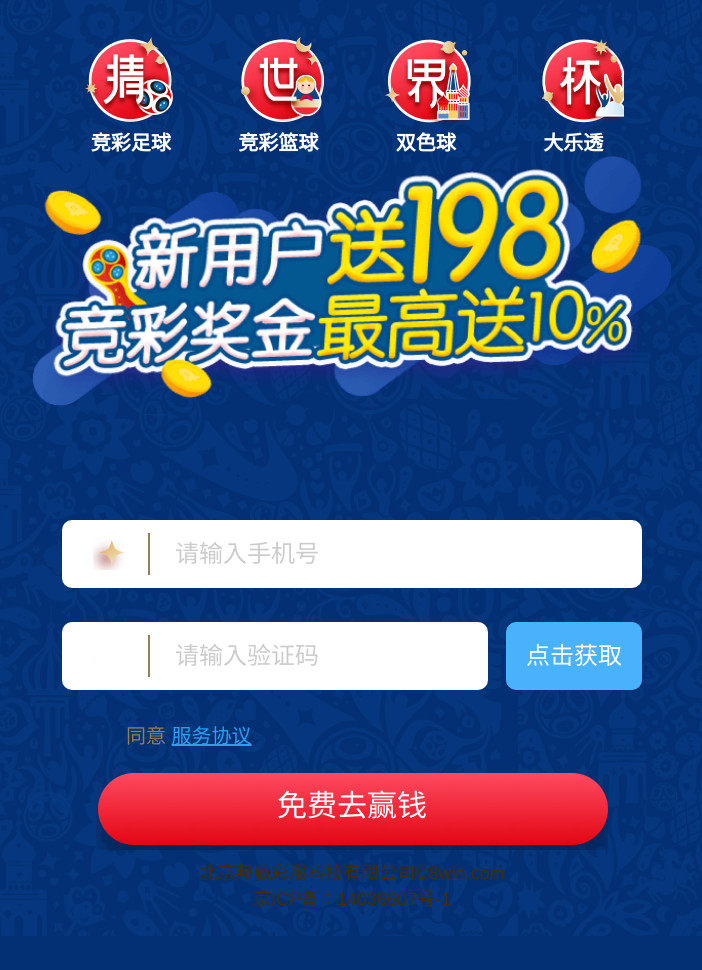
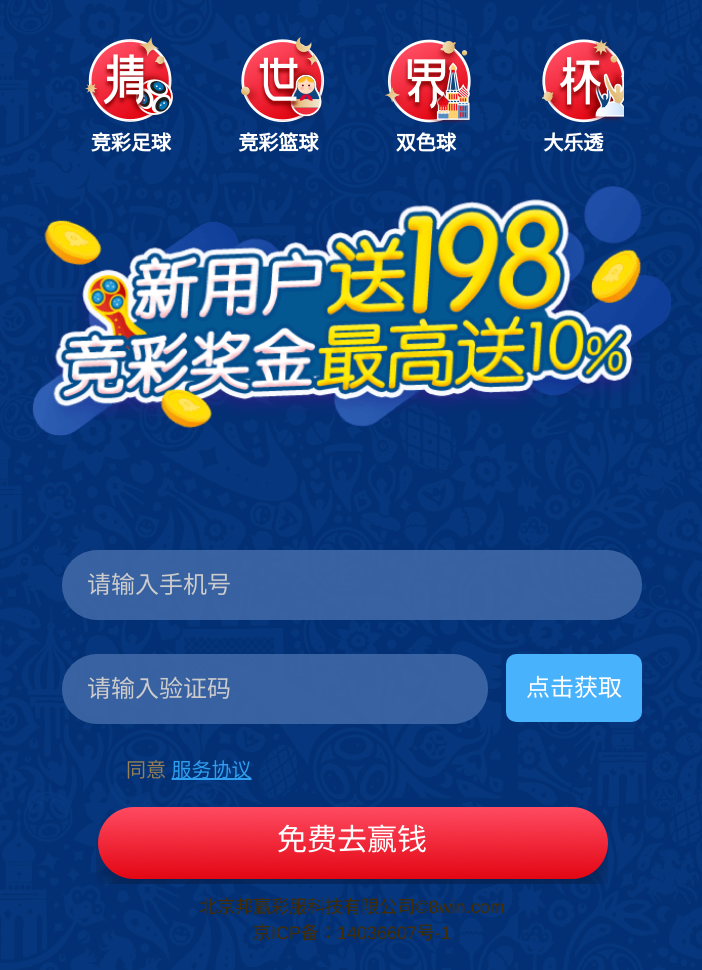
Before and after one commit to tangweikun/zy-register, a plain HTML site: page public/index.html in a window 1280 px wide. Shown: the whole page, without its empty margins (288-990 px from the left). Before the commit the page ends 936 px from the top, so only its background shows below. Drawn offline with Linux system fonts and the light colour scheme.

Commit message:
:lipstick: Update UI of Input

```diff
--- a/public/css/index.css
+++ b/public/css/index.css
@@ -16,15 +16,15 @@ body{ background-color: #ffd220;}
 .playing li div.dlt{ background-position: -2.94rem 0; }
 .playing li p{ font-size: .16rem; line-height: .22rem; text-align: center; }
 .playing li p strong{ font-size: .2rem; line-height: .24rem; color: #ffffff; }
-.banner{ width: 6.4rem; height: 3.3rem; background: url(../img/bg_20180424.jpg) no-repeat; background-size: 100% auto; }
+.banner{ width: 6.4rem; height: 3.3rem; background: url(../img/bg_20180424.jpg) no-repeat; background-size: 100% auto;margin-top: 0.3rem; }
 .reg{ padding: .34rem .3rem .1rem; }
 .reg-in{ display: -webkit-box; }
-.reg-field{ height: .42rem; background-color: #fff; border-radius: .1rem; padding: .13rem .08rem; display: -webkit-box; -webkit-box-flex: 1; }
+.reg-field{ height: .7rem; background-color:rgba(65,106,168,0.64); border-radius: 1rem; padding: 0 0; display: -webkit-box; -webkit-box-flex: 1; box-sizing: border-box;}
 .reg-field label{ display: -webkit-box; width: .78rem; border-right: 2px solid #947f56; -webkit-box-pack:center; -webkit-box-align:center;}
 .reg-field label i{ display: block; width: .32rem; height: .32rem;}
 .reg-field label i.icon-phone{ background-position: -3.92rem 0; }
 .reg-field label i.icon-code{ background-position: -4.24rem 0;}
-.reg-field input{ border: none; height: .42rem; padding: 0 .25rem; font-size: .24rem; line-height: .42rem; display: block; -webkit-box-flex: 1; }
+.reg-field input{ border: none; height: .7rem; padding: 0 .25rem; font-size: .24rem; line-height: .42rem; display: block; -webkit-box-flex: 1; background-color:rgba(65,106,168,0.64); border-radius: 1rem;}
 .reg-field input::-webkit-input-placeholder{ color: #ccc; }
 .reg-sub{ padding-left: .18rem;}
 .reg-sub a{ border-radius: .1rem; text-align: center; font-size: .24rem; line-height: .68rem; color: #fff; display: block; width: 1.36rem; height: .68rem; background-color: #48b2fc; }
--- a/public/index.html
+++ b/public/index.html
@@ -57,7 +57,6 @@
 				<li>
 					<div class="reg-in">
 						<div class="reg-field">
-							<label><i class="icon-phone"></i></label>
 							<input type="text" id="phone" name="" value="" placeholder="请输入手机号">
 						</div>
 					</div>
@@ -66,7 +65,6 @@
 				<li>
 					<div class="reg-in">
 						<div class="reg-field">
-							<label><i class="icon-code"></i></label>
 							<input type="text" id="code" name="" value="" placeholder="请输入验证码">
 						</div>
 						<div class="reg-sub"><a href="javascript:;" id="getCode">点击获取</a></div>
```
